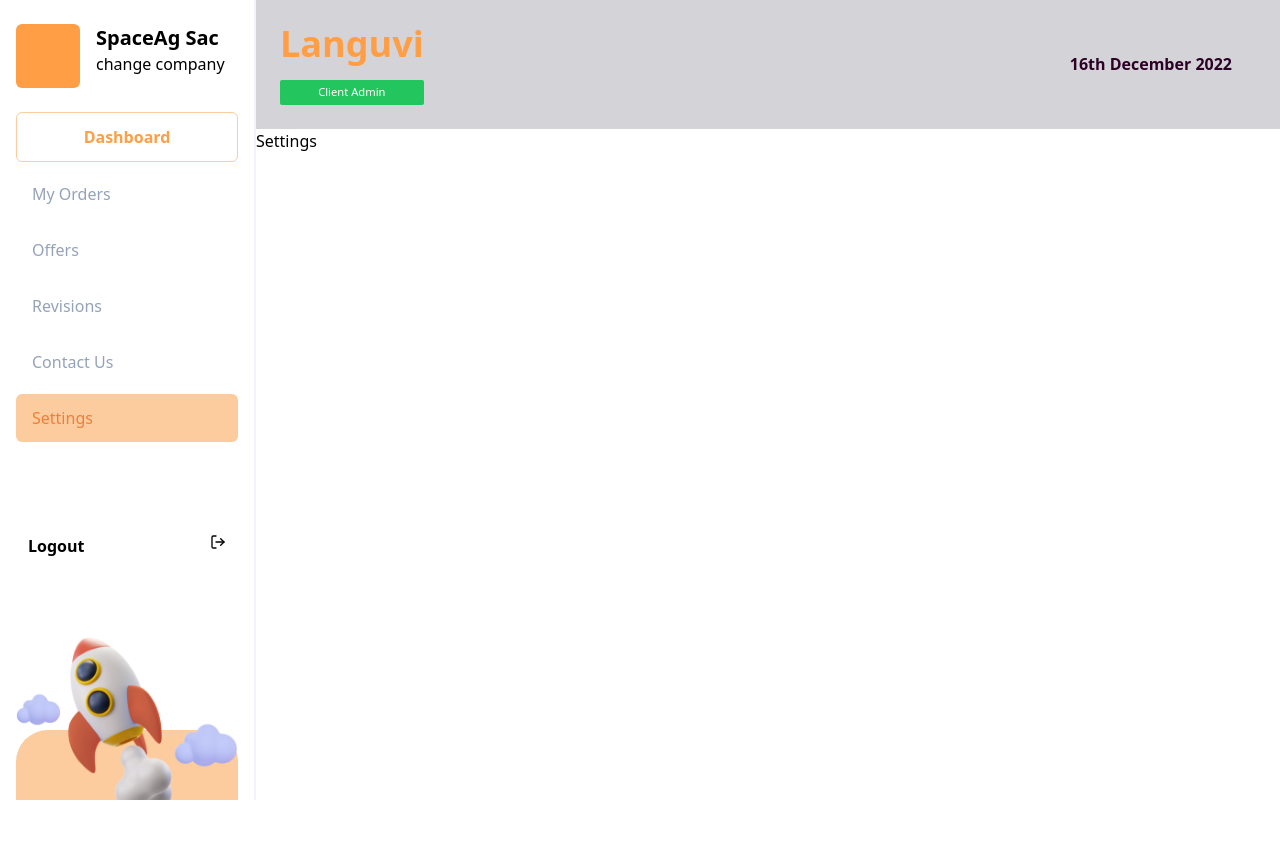
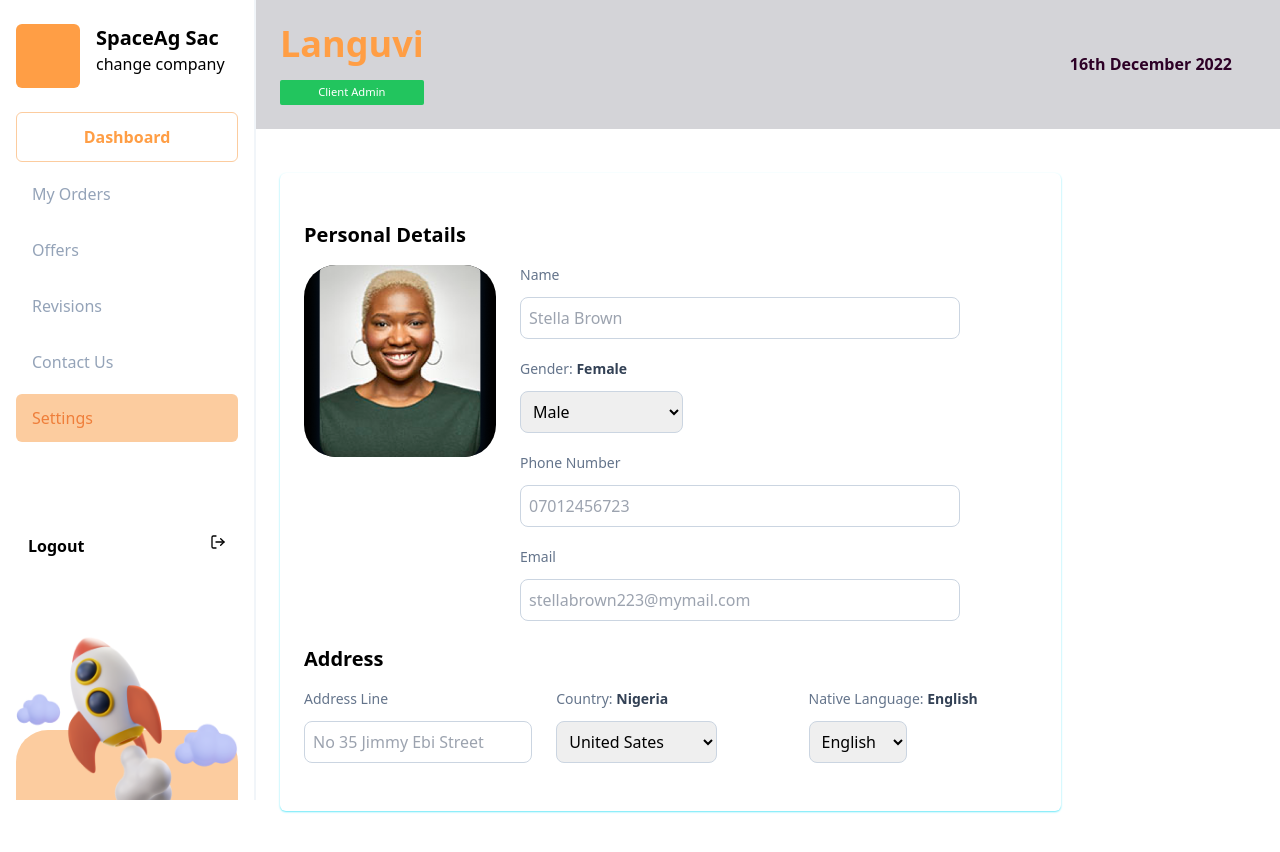
Before and after one commit to AfolabiOlajide/languvi, a React (Create React App) app: page /client/dashboard/settings in a window 1280 px wide. Shown: the top 852 px of the page. Before the commit the page ends 800 px from the top, so only its background shows below. Built offline with nearby package versions, Linux system fonts and the light colour scheme.

Commit message:
started working on and finishing client dashboard settings half-way

```diff
--- a/src/components/ClientDashboard/DashboardContainer/Dashboard.js
+++ b/src/components/ClientDashboard/DashboardContainer/Dashboard.js
@@ -13,7 +13,7 @@ const Dashboard = () => {
     }
 
     return (
-        <div className='px-6 py-3'>
+        <div className=''>
             <div className="welcome">
                 <img src={WelcomeImg} className={`w-full lg:w-[50%] ${welcomeImgAvailable ? "block" : "hidden"}`} alt="Welcome" onClick={toggleWelcomeImgHandler} />
             </div>
--- a/src/components/ClientDashboard/SettingsContainer/Settings.js
+++ b/src/components/ClientDashboard/SettingsContainer/Settings.js
@@ -1,8 +1,67 @@
-import React from 'react'
+import React from 'react';
+import ProfileImg from "../../../assets/details-img.png"
 
 const Settings = () => {
     return (
-        <div>Settings</div>
+        <div>
+            <div className="full-details w-full px-[1.5rem] py-[3rem] mt-[2rem] shadow-sm shadow-cyan-300 rounded-md md:w-[80%]">
+                <div className="personal-details mb-6">
+                    <h2 className='font-bold text-xl mb-4'>Personal Details</h2>
+                    <div className="details flex flex-col gap-6 md:flex-row">
+                        <div className="img w-[12rem] h-[12rem] overflow-hidden bg-black rounded-[2rem] ">
+                            <img src={ProfileImg} className="object-cover h-full w-full" alt="" />
+                        </div>
+                        <div className="form flex flex-col gap-5 w-[60%]">
+                            <div className="name w-full">
+                                <h3 className='text-sm text-slate-500 mb-3'>Name</h3>
+                                <input className='outline-none focus:ring-1 focus:ring-cyan-300 border p-2 rounded-lg border-slate-300 w-full' type="text" name="name" placeholder='Stella Brown' id="" />
+                            </div>
+                            <div className="gender">
+                                <h3 className='text-sm text-slate-500 mb-3'>Gender: <span className='text-slate-700 font-bold'>Female</span></h3>
+                                <select className='outline-none focus:ring-1 focus:ring-cyan-300 border p-2 rounded-lg border-slate-300' name="gender" id="">
+                                    <option value="male">Male</option>
+                                    <option value="female">Female</option>
+                                    <option value="prefer not to say">Prefer not to say</option>
+                                </select>
+                            </div>
+                            <div className="phone-number w-full">
+                                <h3 className='text-sm text-slate-500 mb-3'>Phone Number</h3>
+                                <input className='outline-none focus:ring-1 focus:ring-cyan-300 border p-2 rounded-lg border-slate-300 w-full' type="tel"  placeholder='07012456723' name="phone" />
+                            </div>
+                            <div className="email w-full">
+                                <h3 className='text-sm text-slate-500 mb-3'>Email</h3>
+                                <input className='outline-none focus:ring-1 focus:ring-cyan-300 border p-2 rounded-lg border-slate-300 w-full' type="email"  placeholder='stellabrown223@mymail.com' name="mail" />
+                            </div>
+                        </div>
+                    </div>
+                </div>
+                <div className="address-details">
+                <h2 className='font-bold text-xl mb-4'>Address</h2>
+                    <div className="details flex flex-col gap-y-3 md:grid md:grid-cols-3 md:gap-6">
+                        <div className="address-line">
+                            <h3 className='text-sm text-slate-500 mb-3'>Address Line</h3>
+                            <input className='outline-none focus:ring-1 focus:ring-cyan-300 border p-2 rounded-lg border-slate-300 w-full' type="text" name="name" placeholder='No 35 Jimmy Ebi Street' id="" />
+                        </div>
+                        <div className="country">
+                            <h3 className='text-sm text-slate-500 mb-3'>Country: <span className='text-slate-700 font-bold'>Nigeria</span></h3>
+                            <select className='outline-none focus:ring-1 focus:ring-cyan-300 border p-2 rounded-lg border-slate-300' name="country" id="">
+                                <option value="united-states">United Sates</option>
+                                <option value="united-kingdom">United Kingdom</option>
+                                <option value="nigeria">Nigeria</option>
+                            </select>
+                        </div>
+                        <div className="language">
+                            <h3 className='text-sm text-slate-500 mb-3'>Native Language: <span className='text-slate-700 font-bold'>English</span></h3>
+                            <select className='outline-none focus:ring-1 focus:ring-cyan-300 border p-2 rounded-lg border-slate-300' name="language" id="">
+                                <option value="english">English</option>
+                                <option value="yoruba">Yoruba</option>
+                                <option value="spanish">Spanish</option>
+                            </select>
+                        </div>
+                    </div>
+                </div>
+            </div>
+        </div>
     )
 }
 
--- a/src/components/DashboardLayout.js
+++ b/src/components/DashboardLayout.js
@@ -70,7 +70,7 @@ const DashboardLayout = () => {
                         </div>
                     </div>
                 </div>
-                <div className="outlet">
+                <div className="outlet px-6 py-3">
                     <Outlet />
                 </div>
             </div>
```
Also changed, not shown: src/assets/details-img.png (added).
